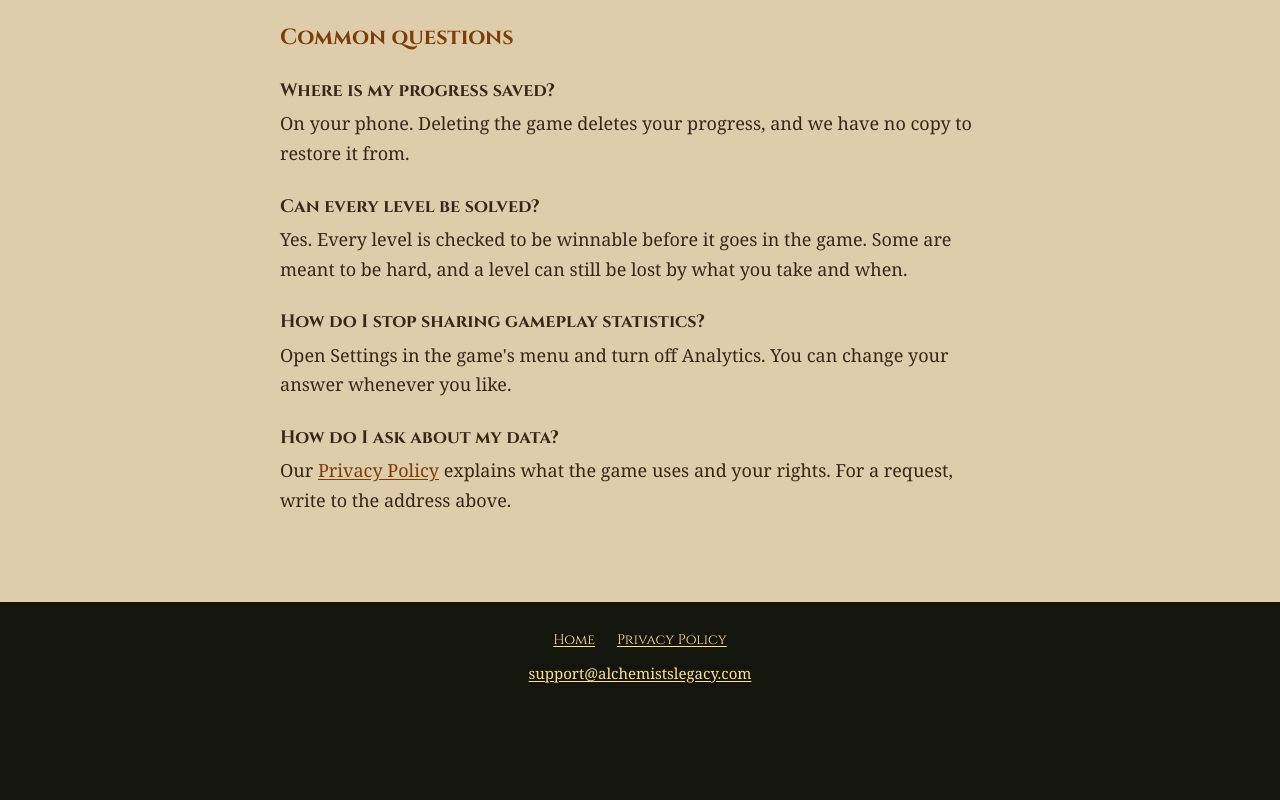
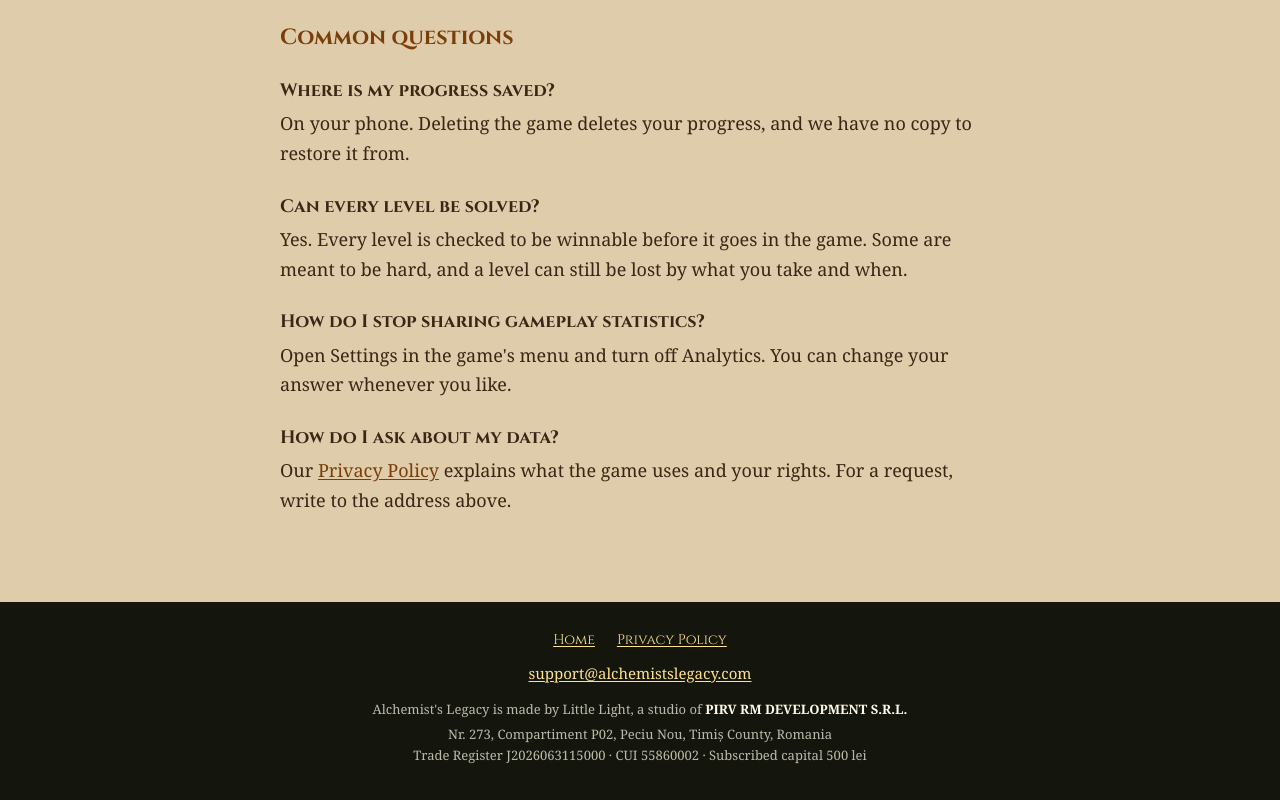
Before and after one commit to rqb3rt/alchemistslegacy-site, a plain HTML site: page support/index.html in a window 1280 px wide. Shown: the part 308-1108 px from the top of the page. Before the commit the page ends 1027 px from the top, so only its background shows below. Drawn offline with Linux system fonts and the light colour scheme.

Commit message:
The firm's details: PIRV RM DEVELOPMENT S.R.L. in the footer and the privacy policy
Registered 13 November 2026. Every page's footer names the firm behind Little Light with its
registered office, Trade Register number, CUI and subscribed capital (Law 31/1990 art. 74 wants
them on a firm's website; Apple checks the site is the organisation's). The privacy policy's
controller and contact are the firm now, dated 16 November.

Co-Authored-By: Claude Opus 5.5 <noreply@anthropic.com>

```diff
--- a/assets/site.css
+++ b/assets/site.css
@@ -139,6 +139,9 @@ footer {
 footer a { color: var(--gold); }
 footer a:hover { color: var(--cream); }
 footer p { margin: 0; }
+footer .legal { margin-top: 14px; font-size: 13px; line-height: 1.6; color: rgba(255, 248, 232, 0.72); }
+footer .legal + .legal { margin-top: 4px; }
+footer .legal strong { color: var(--cream); font-weight: 700; }
 
 @media (max-width: 480px) {
   body { font-size: 17px; }
--- a/support/index.html
+++ b/support/index.html
@@ -41,6 +41,9 @@
       <a href="../privacy/">Privacy Policy</a>
     </nav>
     <p><a href="mailto:support@alchemistslegacy.com">support@alchemistslegacy.com</a></p>
+    <p class="legal">Alchemist's Legacy is made by Little Light, a studio of <strong>PIRV RM DEVELOPMENT S.R.L.</strong></p>
+    <p class="legal">Nr. 273, Compartiment P02, Peciu Nou, Timiș County, Romania<br>
+      Trade Register J2026063115000 · CUI 55860002 · Subscribed capital 500 lei</p>
   </footer>
 </body>
 </html>
```
Also changed, not shown: index.html (+3 -0 lines), privacy/index.html (+9 -3 lines).
